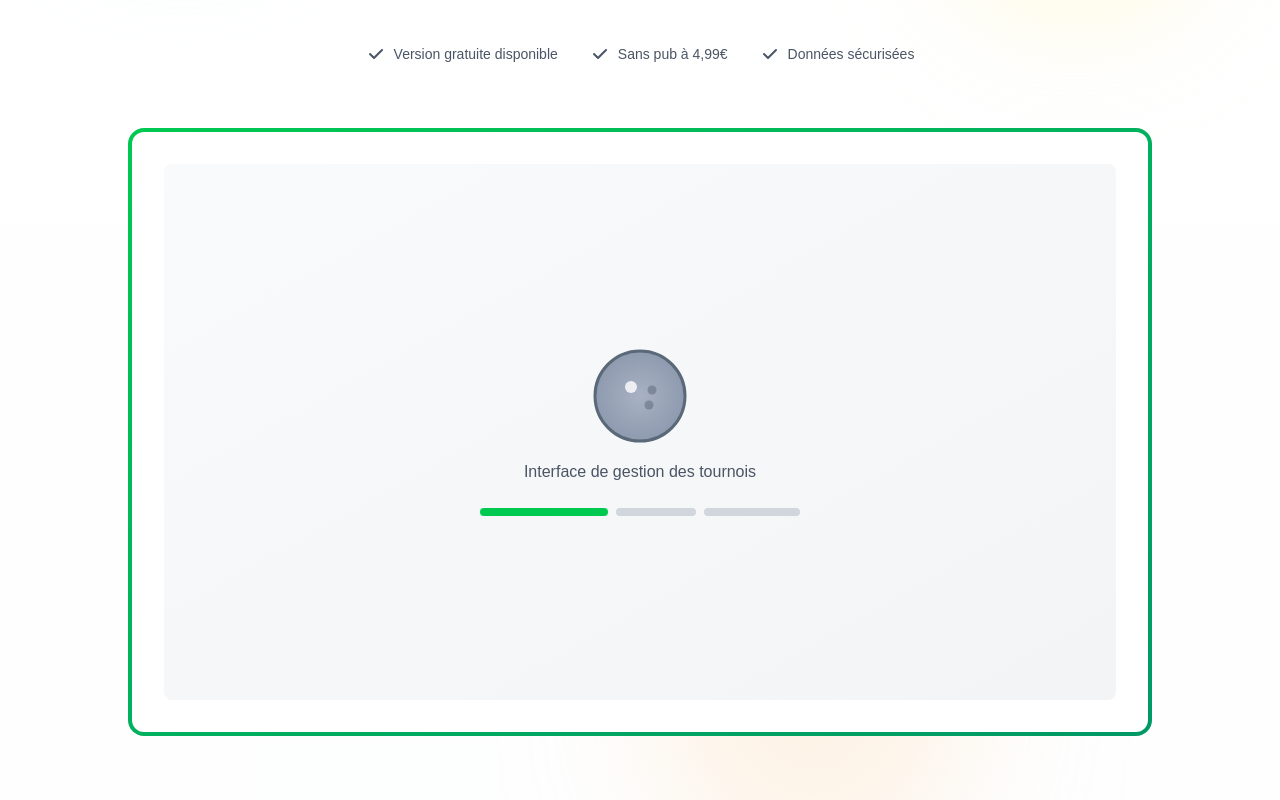
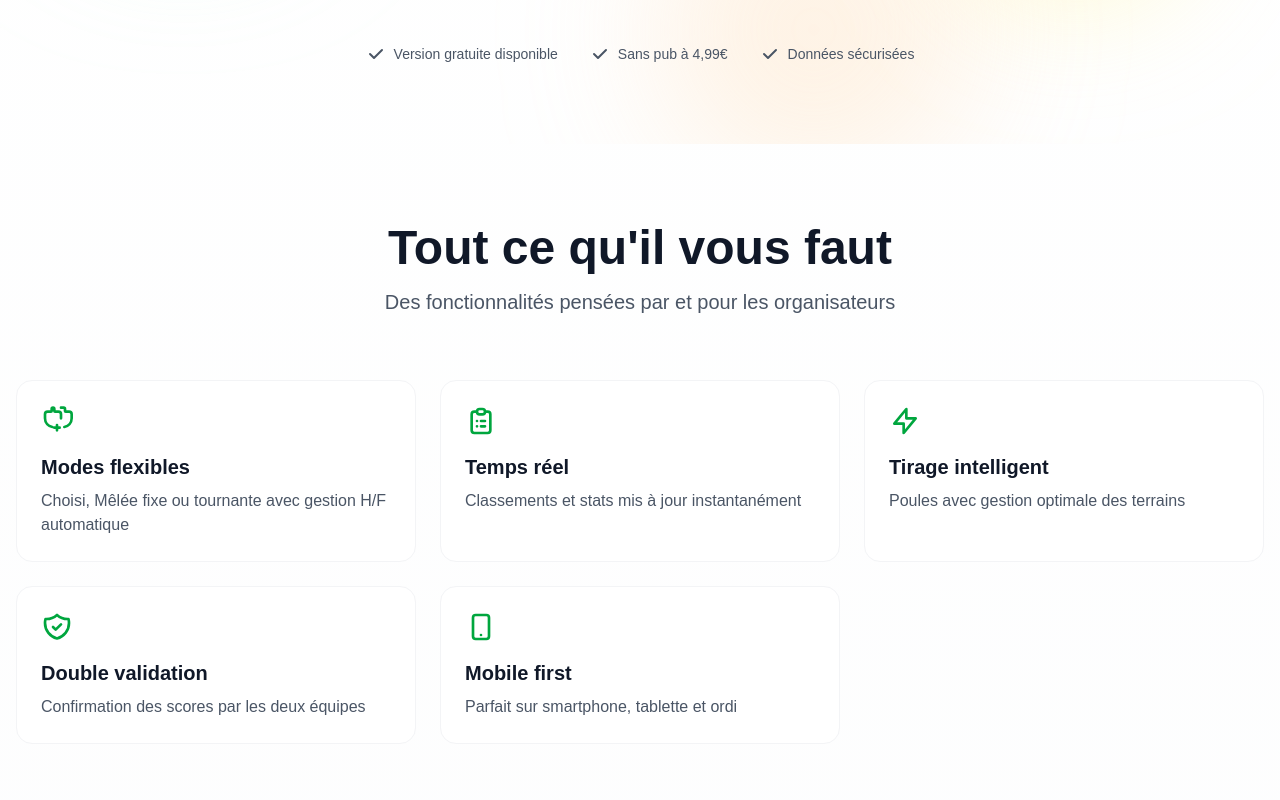
Before and after one commit to Pixfeed1/petanque-app, a Next.js app: page / in a window 1280 px wide. Shown: the part 440-1240 px from the top of the page. Built offline with nearby package versions, Linux system fonts and the light colour scheme; no server answers.

Commit message:
feat: suppression encart mockup interface de gestion
Suppression de la section Hero Image/Mockup contenant :
- L'encart avec la boule de pétanque
- Le texte 'Interface de gestion des tournois'
- Les barres de progression factices

Page d'accueil plus épurée et directe.

```diff
--- a/app/page.tsx
+++ b/app/page.tsx
@@ -375,39 +375,6 @@ export default function HomePage() {
               </div>
             </div>
           </div>
-
-          {/* Hero Image/Mockup */}
-          <div className="mt-16 relative">
-            <div className="relative mx-auto max-w-5xl">
-              <div className="bg-gradient-to-br from-green-500 to-emerald-600 rounded-2xl p-1">
-                <div className="bg-white rounded-xl p-8">
-                  {/* Mockup content avec boule de pétanque */}
-                  <div className="aspect-video bg-gradient-to-br from-gray-50 to-gray-100 rounded-lg flex items-center justify-center">
-                    <div className="text-center">
-                      <svg className="w-24 h-24 mx-auto mb-4" viewBox="0 0 64 64" fill="none" xmlns="http://www.w3.org/2000/svg">
-                        <circle cx="32" cy="32" r="30" fill="url(#metalGradientLarge)" stroke="#5a6978" strokeWidth="2"/>
-                        <circle cx="26" cy="26" r="4" fill="#ffffff" opacity="0.8"/>
-                        <circle cx="38" cy="38" r="3" fill="#2d3748" opacity="0.3"/>
-                        <circle cx="40" cy="28" r="3" fill="#2d3748" opacity="0.3"/>
-                        <defs>
-                          <radialGradient id="metalGradientLarge">
-                            <stop offset="0%" stopColor="#a8b2c3"/>
-                            <stop offset="100%" stopColor="#8e9aaf"/>
-                          </radialGradient>
-                        </defs>
-                      </svg>
-                      <p className="text-gray-600 font-medium">Interface de gestion des tournois</p>
-                      <div className="mt-6 flex justify-center space-x-2">
-                        <div className="w-32 h-2 bg-green-500 rounded-full"></div>
-                        <div className="w-20 h-2 bg-gray-300 rounded-full"></div>
-                        <div className="w-24 h-2 bg-gray-300 rounded-full"></div>
-                      </div>
-                    </div>
-                  </div>
-                </div>
-              </div>
-            </div>
-          </div>
         </div>
       </section>
 
```
